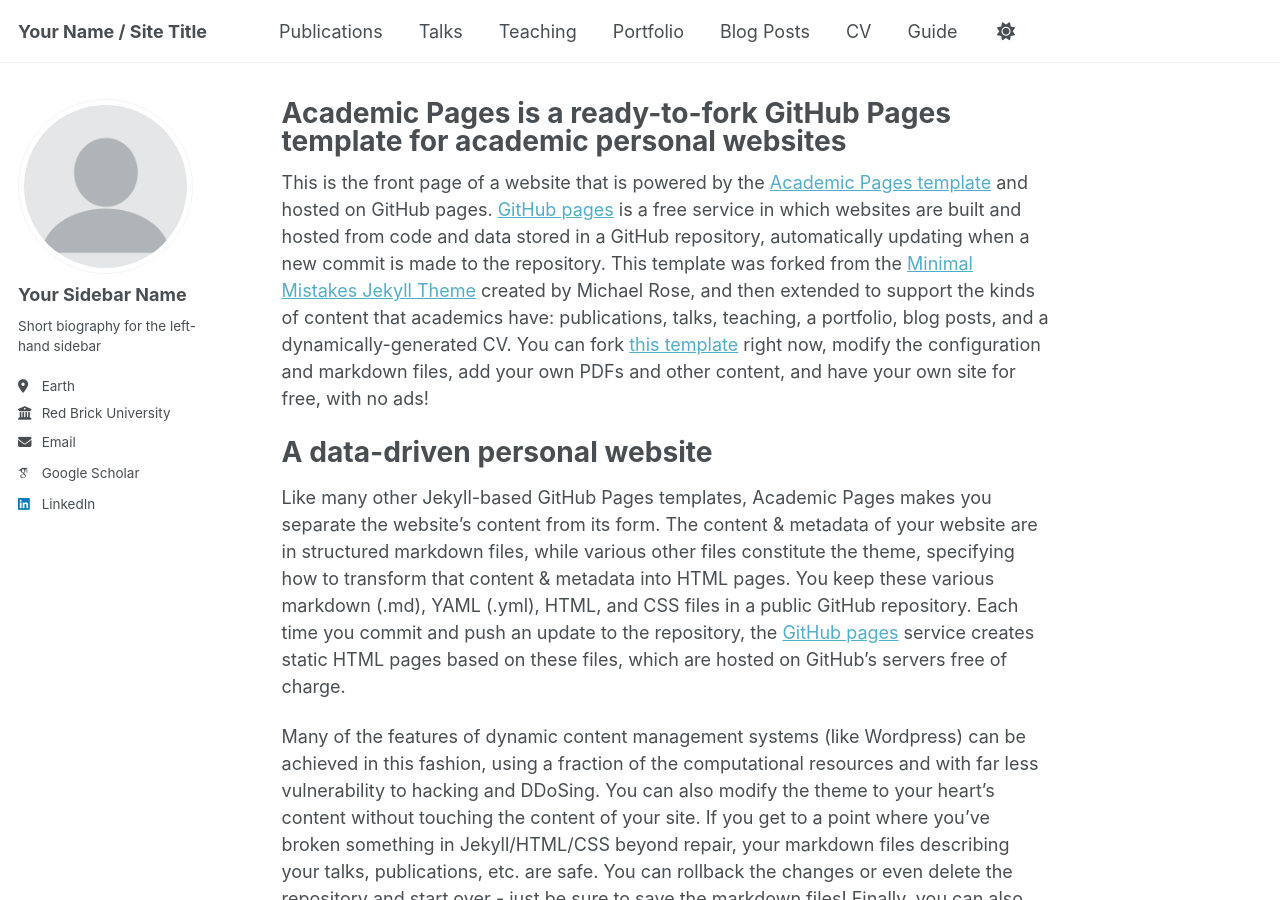
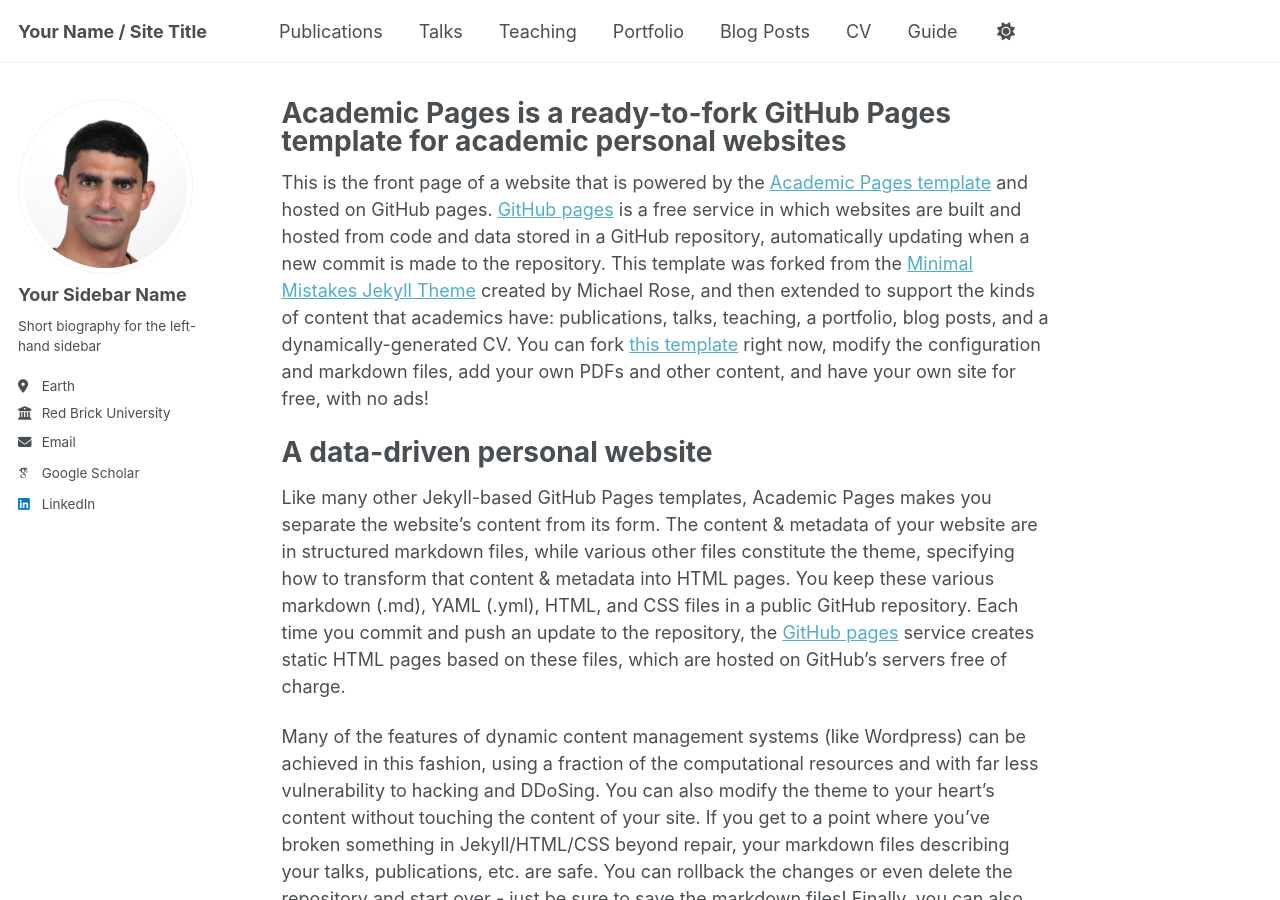
Before and after one commit to theoemmerich/theoemmerich.github.io, a Jekyll site: the page built from _pages/about.md, in a window 1280 px wide and 900 px high. Built offline with Jekyll 4.4.1, drawn with Linux system fonts in a browser that asks for light colours; some web fonts are replaced.

Commit message:
Update _config.yml

```diff
--- a/_config.yml
+++ b/_config.yml
@@ -22,7 +22,7 @@ repository               : "academicpages/academicpages.github.io"
 #               Additional customization can be done by editing /_includes/author-profile.html
 author:
   # Biographic information
-  avatar           : "profile.png"
+  avatar           : "ID_photo.jpeg"
   name             : "Your Sidebar Name"
   pronouns         : # example: "she/her"
   bio              : "Short biography for the left-hand sidebar"
```
